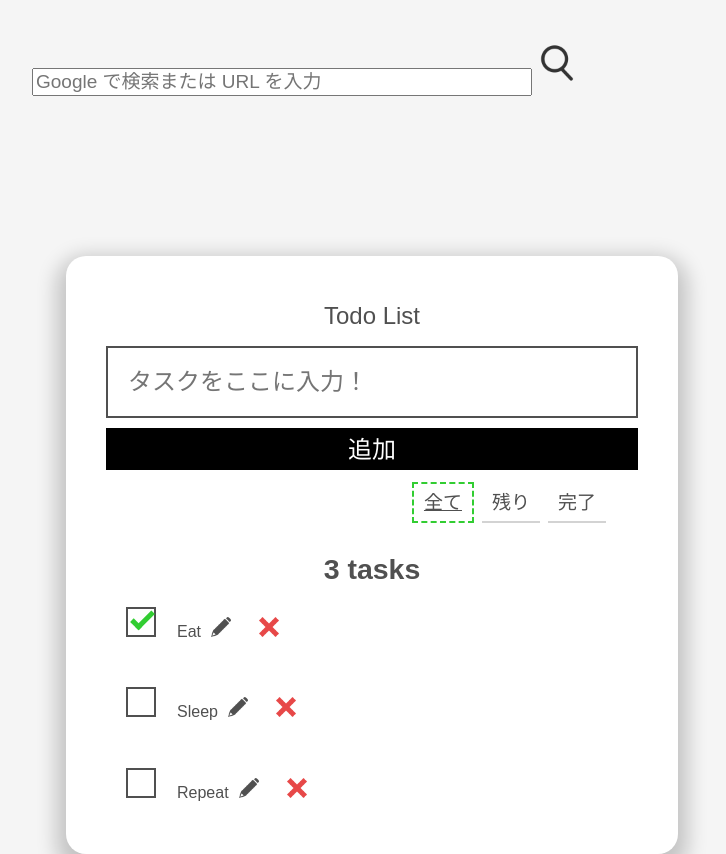
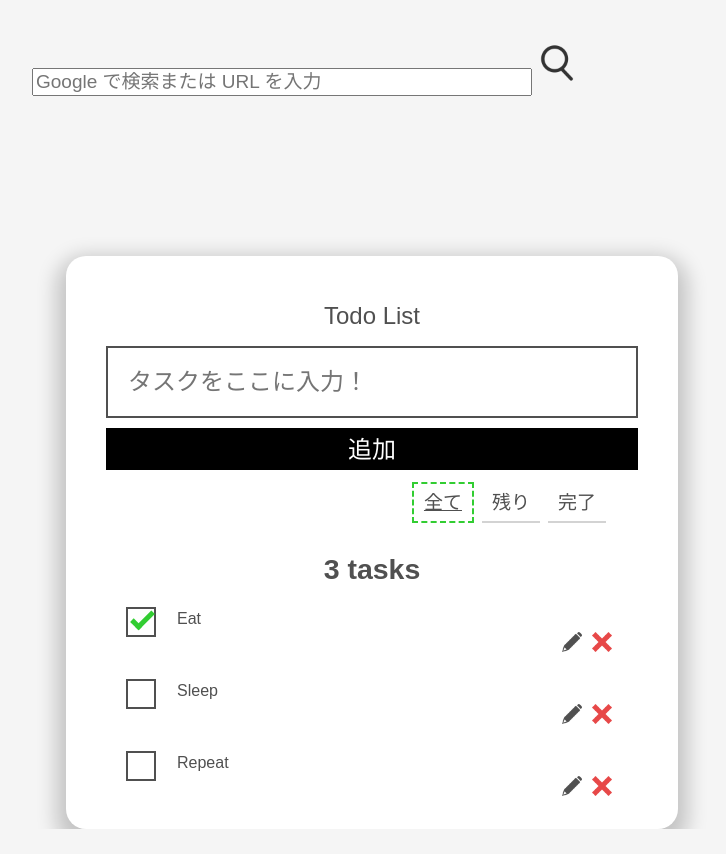
Before and after one commit to kaki-m/Aizuhack-team6, a React (Create React App) app in the folder todo-app/: page / in a window 1280 px wide. Shown: the whole page, without its empty margins (268-994 px from the left). After the commit the page ends 829 px from the top, so only its background shows below. Built offline with nearby package versions, Linux system fonts and the light colour scheme.

Commit message:
[update]button position

```diff
--- a/todo-app/src/index.css
+++ b/todo-app/src/index.css
@@ -96,10 +96,14 @@ body {
 }
 .btn__edit { /* 「編集」ボタン */
     display: inline-block;
+    position: absolute;
+  right:30px;
 }
 .btn__delete { /* 「削除」ボタン */
     display: inline-block;
   color: #fff;
+  position: absolute;
+  right:0px;
 }
 .btn__filter {
   border-color: lightgrey;
@@ -109,9 +113,10 @@ body {
   background-color: #000;
 }
 .btn-group {
-    text-align: right;
+  text-align: right;
   display: inline-block;
   justify-content: space-between;
+
 }
 .btn-group > * {
   flex: 1 1 49%;
```
